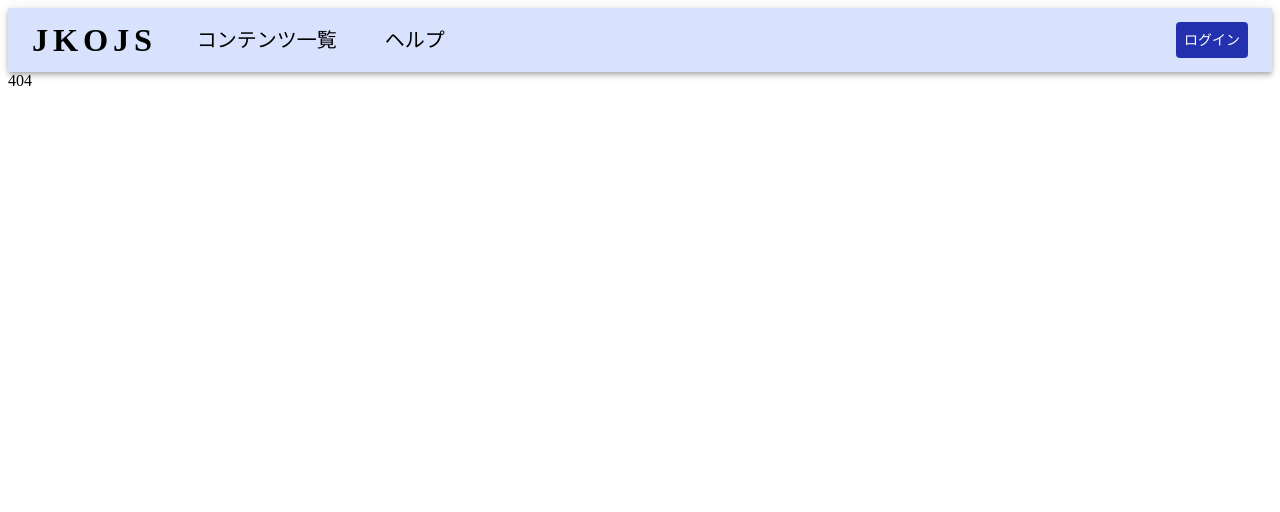
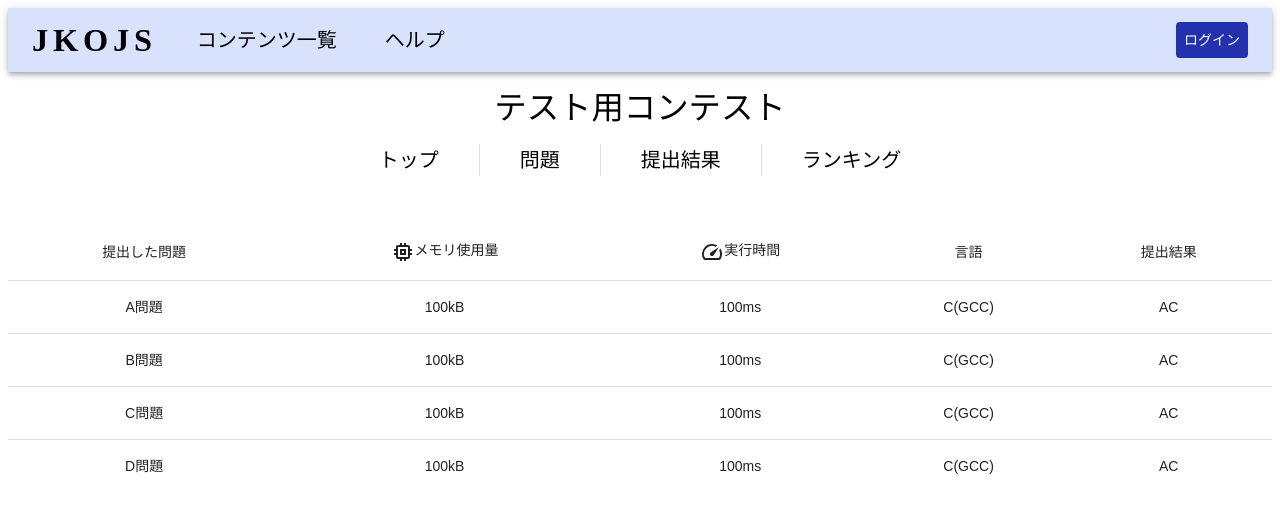
Before and after one commit to mct-joken/jkojs-front, a React (Vite) app: page /1/result in a window 1280 px wide. Before the commit this address had no page. Shown: the top 512 px of the page. Built offline with nearby package versions, Linux system fonts and the light colour scheme; a web font is replaced by a local one; what @traptitech/markdown-it-katex would draw is missing.

Commit message:
layout:提出結果 #6

```diff
--- /dev/null
+++ b/src/pages/contestResult.tsx
@@ -0,0 +1,105 @@
+import React from "react";
+import { ThemeProvider } from "@mui/system";
+import theme from "../fixtures/theme";
+import ContestHeader from "../component/ContestHeader";
+import {
+  Paper,
+  Table,
+  TableBody,
+  TableCell,
+  TableContainer,
+  TableHead,
+  TableRow,
+} from "@mui/material";
+import Typography from "@mui/material/Typography";
+import Box from "@mui/material/Box";
+import MemoryIcon from "@mui/icons-material/Memory";
+import SpeedIcon from "@mui/icons-material/Speed";
+
+{
+  /*テスト用のデータ*/
+}
+function createData(
+  title: string,
+  memory: string,
+  time: string,
+  language: string,
+  status: string
+) {
+  return { title, memory, time, language, status };
+}
+const rows = [
+  createData("A問題", "100", "100", "C(GCC)", "AC"),
+  createData("B問題", "100", "100", "C(GCC)", "AC"),
+  createData("C問題", "100", "100", "C(GCC)", "AC"),
+  createData("D問題", "100", "100", "C(GCC)", "AC"),
+];
+const ContestResult: React.FC = () => {
+  return (
+    <>
+      <ThemeProvider theme={theme}>
+        <ContestHeader selected="result" />
+        <center>
+          <TableContainer component={Paper} sx={{ boxShadow: "none" }}>
+            <Table sx={{ minWidth: 650 }} aria-label="simple table">
+              {/*ヘッダー行*/}
+              <TableHead>
+                <TableRow>
+                  <TableCell align={"center"}>
+                    <Typography variant={"body2"}>提出した問題</Typography>
+                  </TableCell>
+                  <TableCell align={"center"}>
+                    <Box
+                      sx={{
+                        display: "flex",
+                        justifyContent: "center",
+                      }}
+                    >
+                      <MemoryIcon />
+                      <Typography variant={"body2"}>メモリ使用量</Typography>
+                    </Box>
+                  </TableCell>
+                  <TableCell align={"center"}>
+                    <Box
+                      sx={{
+                        display: "flex",
+                        justifyContent: "center",
+                      }}
+                    >
+                      <SpeedIcon />
+                      <Typography variant={"body2"}>実行時間</Typography>
+                    </Box>
+                  </TableCell>
+                  <TableCell align={"center"}>
+                    <Typography variant={"body2"}>言語</Typography>
+                  </TableCell>
+                  <TableCell align={"center"}>
+                    <Typography variant={"body2"}>提出結果</Typography>
+                  </TableCell>
+                </TableRow>
+              </TableHead>
+              {/*本体行*/}
+              <TableBody>
+                {rows.map((row) => (
+                  <TableRow
+                    key={row.title}
+                    sx={{ "&:last-child td, &:last-child th": { border: 0 } }}
+                  >
+                    <TableCell component="th" scope="row" align={"center"}>
+                      {row.title}
+                    </TableCell>
+                    <TableCell align={"center"}>{row.memory}kB</TableCell>
+                    <TableCell align={"center"}>{row.time}ms</TableCell>
+                    <TableCell align={"center"}>{row.language}</TableCell>
+                    <TableCell align={"center"}>{row.status}</TableCell>
+                  </TableRow>
+                ))}
+              </TableBody>
+            </Table>
+          </TableContainer>
+        </center>
+      </ThemeProvider>
+    </>
+  );
+};
+export default ContestResult;
--- a/src/route.tsx
+++ b/src/route.tsx
@@ -9,6 +9,7 @@ import Mypage from "./pages/mypage";
 import ContestTop from "./pages/contestTop";
 import Contest from "./pages/contest";
 import Problem from "./pages/problem";
+import ContestResult from "./pages/contestResult";
 
 export const Router: React.FC = () => {
   return (
@@ -26,6 +27,7 @@ export const Router: React.FC = () => {
             >
               <Route path="top" element={<ContestTop />} />
               <Route path="problem" element={<Problem />} />
+              <Route path="result" element={<ContestResult />} />
             </Route>
             <Route path="*" element={<div>404</div>} />
           </Routes>
```
Also changed, not shown: src/component/Result.tsx (added, +39 -0 lines).
